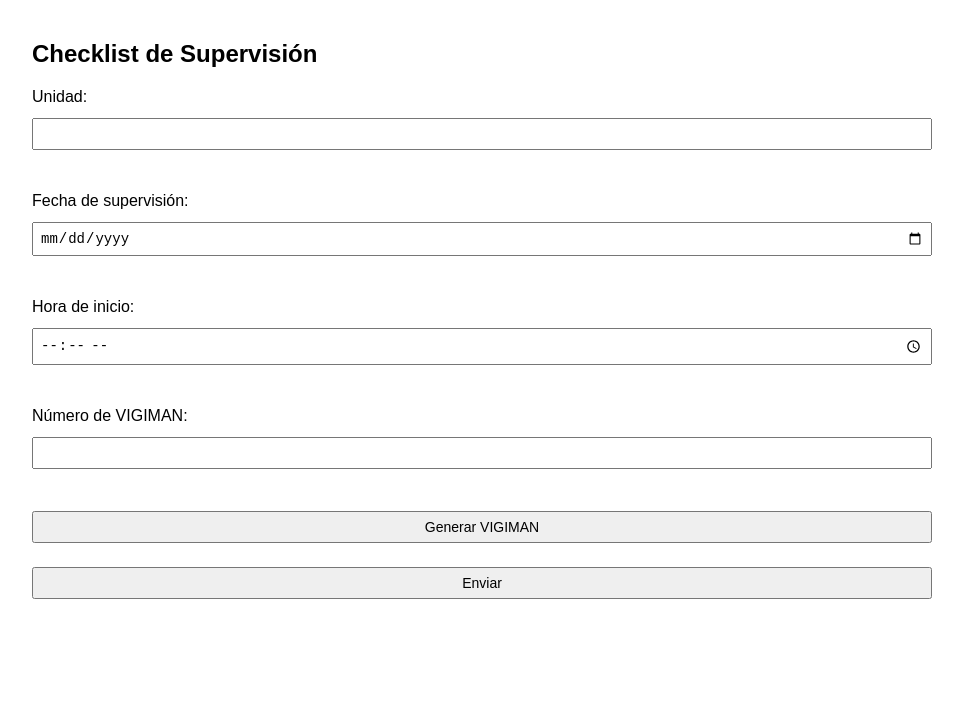
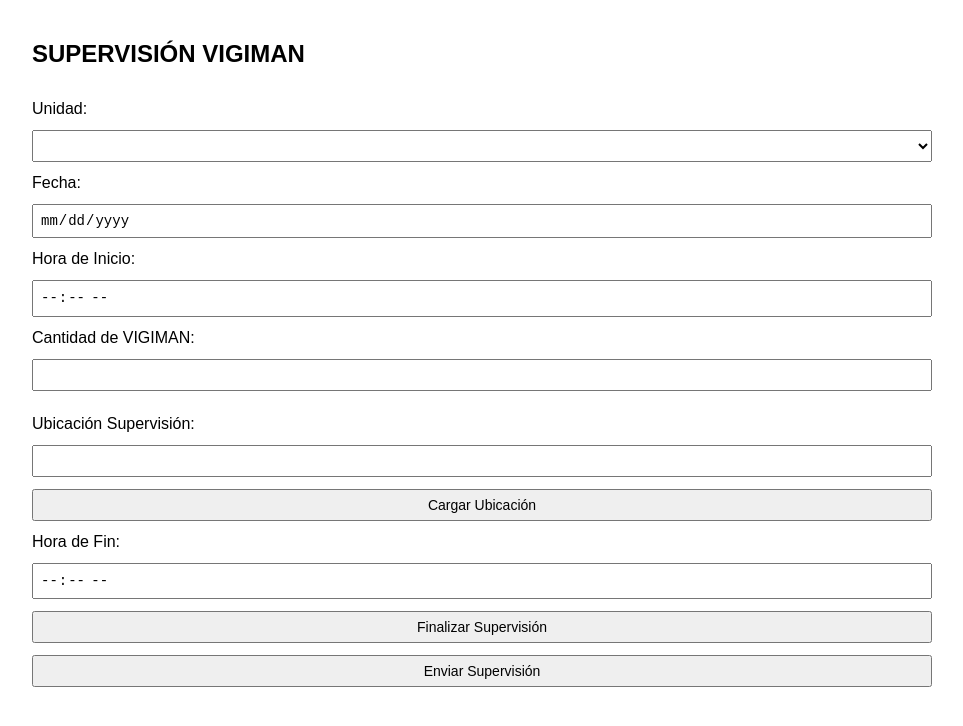
Before and after one commit to practicantesigips/SUPERVISION, a plain HTML site: page index.html in a window 1280 px wide. Shown: the whole page, without its empty margins (158-1121 px from the left). Drawn offline with Linux system fonts and the light colour scheme.

Commit message:
Update index.html

```diff
--- a/index.html
+++ b/index.html
@@ -1,31 +1,38 @@
 <!DOCTYPE html>
 <html lang="es">
 <head>
-  <meta charset="UTF-8">
-  <title>Formulario VIGIMAN</title>
-  <meta name="viewport" content="width=device-width, initial-scale=1.0">
-  <link rel="stylesheet" href="style.css">
+  <meta charset="UTF-8" />
+  <meta name="viewport" content="width=device-width, initial-scale=1.0"/>
+  <title>Formulario Supervisión VIGIMAN</title>
+  <link rel="stylesheet" href="style.css"/>
 </head>
 <body>
-  <h2>Checklist de Supervisión</h2>
-  <form id="formularioVigiman">
+  <form id="formulario">
+    <h2>SUPERVISIÓN VIGIMAN</h2>
+
     <label for="unidad">Unidad:</label>
-    <input type="text" id="unidad" name="unidad" required><br>
+    <select id="unidad" name="unidad" required></select>
 
-    <label for="fecha">Fecha de supervisión:</label>
-    <input type="date" id="fecha" name="fecha" required><br>
+    <label>Fecha:</label>
+    <input type="date" id="fecha" name="fecha" readonly />
 
-    <label for="hora">Hora de inicio:</label>
-    <input type="time" id="hora" name="hora" required><br>
+    <label>Hora de Inicio:</label>
+    <input type="time" id="horaInicio" name="horaInicio" readonly />
 
-    <label for="numero">Número de VIGIMAN:</label>
-    <input type="number" id="numero" name="numero" min="1" max="15" required><br>
+    <label for="cantidad">Cantidad de VIGIMAN:</label>
+    <input type="number" id="cantidad" name="cantidad" min="1" max="15" required />
 
-    <button type="button" onclick="generarSubformularios()">Generar VIGIMAN</button>
+    <div id="vigiman-container"></div>
 
-    <div id="subformularios"></div>
+    <label>Ubicación Supervisión:</label>
+    <input type="text" id="ubicacion" name="ubicacion" readonly />
+    <button type="button" onclick="obtenerUbicacion()">Cargar Ubicación</button>
 
-    <button type="submit">Enviar</button>
+    <label>Hora de Fin:</label>
+    <input type="time" id="horaFin" name="horaFin" readonly />
+    <button type="button" onclick="registrarHoraFin()">Finalizar Supervisión</button>
+
+    <button type="submit">Enviar Supervisión</button>
   </form>
 
   <script src="script.js"></script>
```
